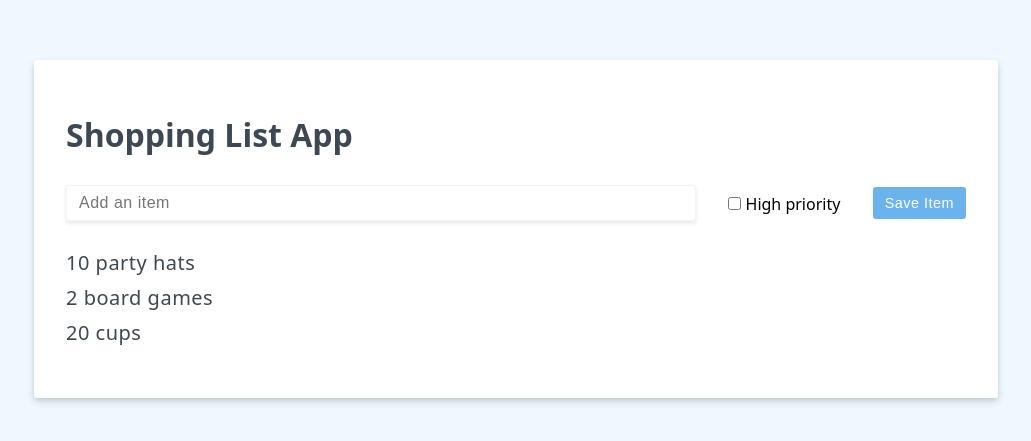
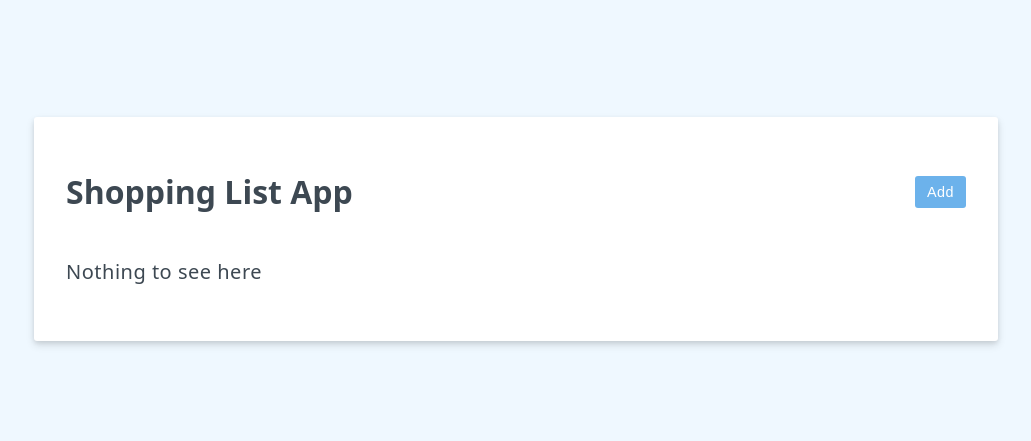
Before and after one commit to Munegu/first-project-vue, a Vue app: page / in a window 1280 px wide. Shown: the part 171-612 px from the top of the page, without its empty margins (124-1155 px from the left). Built offline with nearby package versions, Linux system fonts and the light colour scheme.

Commit message:
conditional

```diff
--- a/src/App.vue
+++ b/src/App.vue
@@ -2,19 +2,37 @@
 import { ref } from 'vue'
 
 const header = ref('Shopping List App');
+const editing = ref(false);
 const items = ref([
-  {id: 1, label: '10 party hats'},
-  {id: 2, label: '2 board games'},
-  {id: 3, label: '20 cups'}
+  // {id: 1, label: '10 party hats'},
+  // {id: 2, label: '2 board games'},
+  // {id: 3, label: '20 cups'}
 ]);
 const newItem = ref("");
 const newItemHighPriority = ref(false);
+const saveItem= () => {
+  items.value.push({id: items.value.length + 1, label: newItem.value});
+  newItem.value = "";
+}
+const doEdit = () => {
+  editing.value = !editing.value;
+  newItem.value = "";
+}
 // const iceCreamFlavors = ref([]);
 </script>
 
 <template>
-  <h1>{{ header }}</h1>
-  <form class="add-item-form" @submit.prevent="items.push({id: items.length + 1, label: newItem})">
+  <div class="header">
+    <h1>{{ header }}</h1>
+    <button class="btn btn-cancel" v-if="editing" @click="doEdit">
+      Cancel
+    </button>
+    <button class="btn btn-primary" v-else @click="doEdit">
+      Add
+    </button>
+
+  </div>
+  <form class="add-item-form" v-if="editing" @submit.prevent="saveItem">
 
   <input v-model="newItem" type="text" placeholder="Add an item">
   <label>
@@ -32,4 +50,6 @@ const newItemHighPriority = ref(false);
       {{ label }}
     </li>
   </ul>
+
+  <p v-if="0 === items.length">Nothing to see here</p>
 </template>
```
